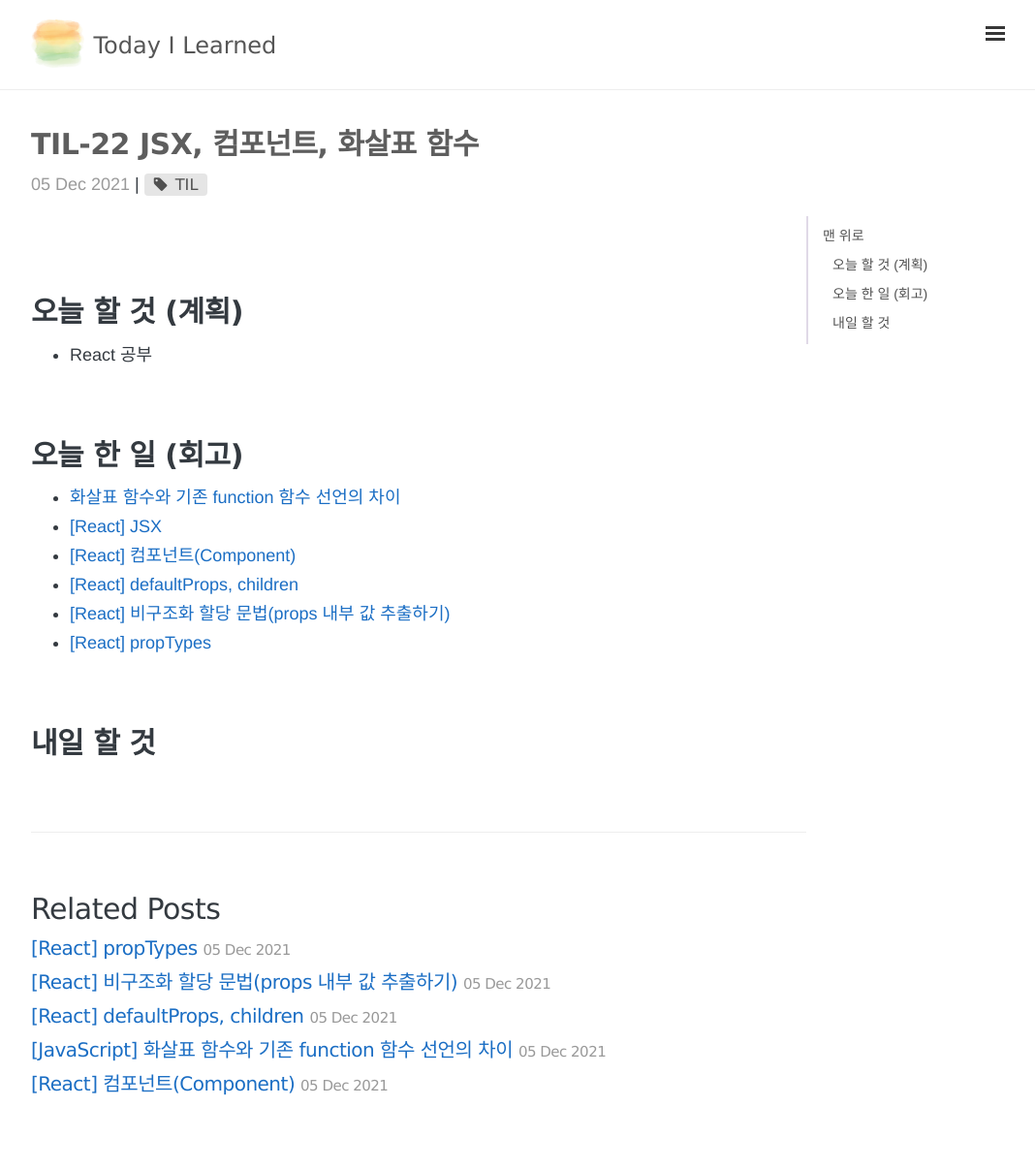
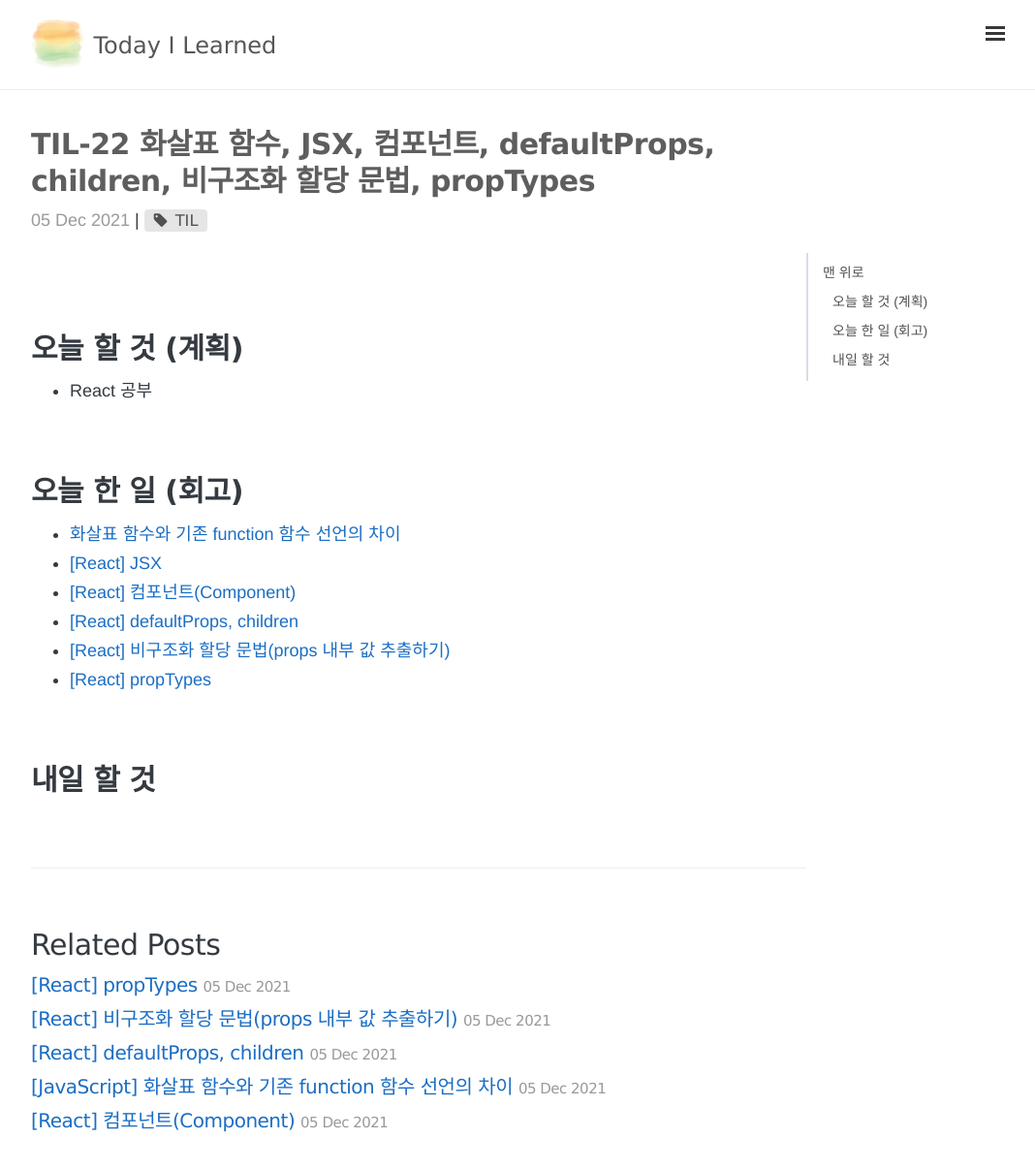
Before and after one commit to 1day1commit/1day1commit.github.io, a Jekyll site: the page built from _posts/TIL(Today I Learned)/2021-12-05-til-22.md, in a window 1280 px wide and 1229 px high. Shown: the top 1207 px of the window at 97% size, without its empty margins (208-1276 px from the left). Built offline with Jekyll 4.4.1, drawn with Linux system fonts in a browser that asks for light colours; nearby versions of some CDN libraries; comment, search, counter and statistics services are not loaded.

Commit message:
포스트 수정

```diff
--- a/_posts/TIL(Today I Learned)/2021-12-05-til-22.md
+++ b/_posts/TIL(Today I Learned)/2021-12-05-til-22.md
@@ -1,6 +1,6 @@
 ---
 layout: post
-title: 'TIL-22 JSX, 컴포넌트, 화살표 함수'
+title: 'TIL-22 화살표 함수, JSX, 컴포넌트, defaultProps, children, 비구조화 할당 문법, propTypes'
 
 categories:
   - TIL
```
